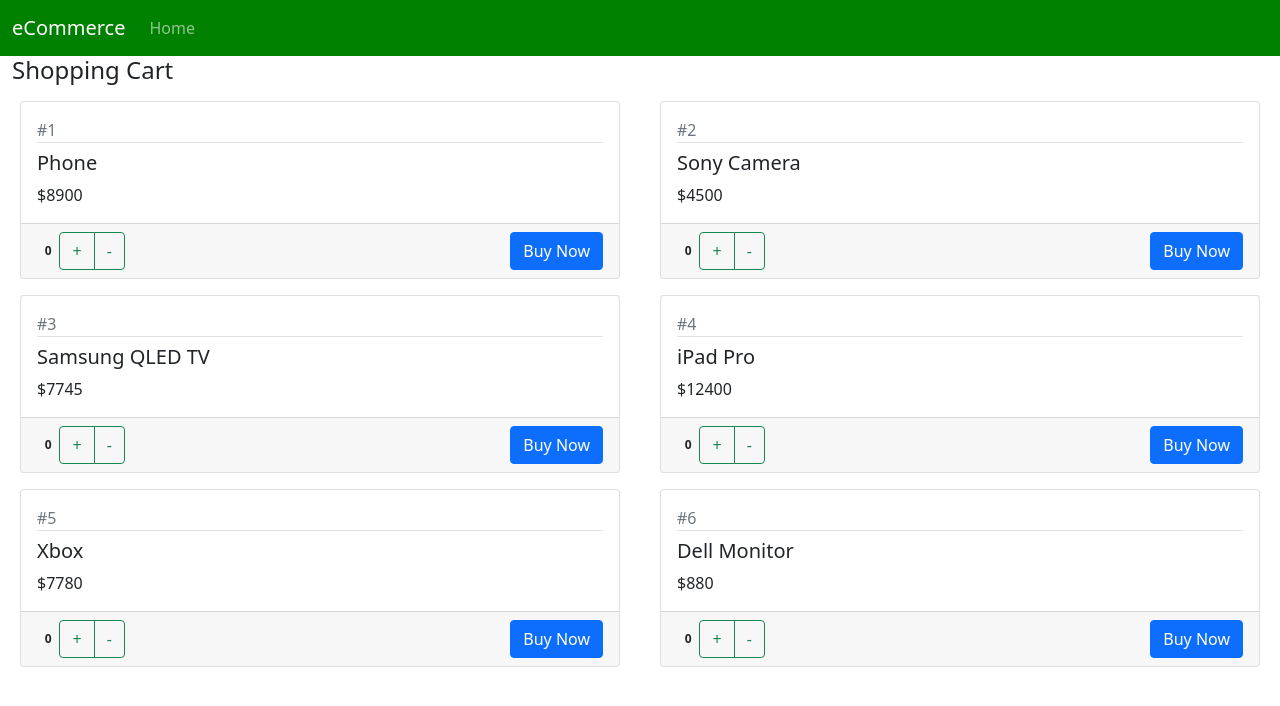
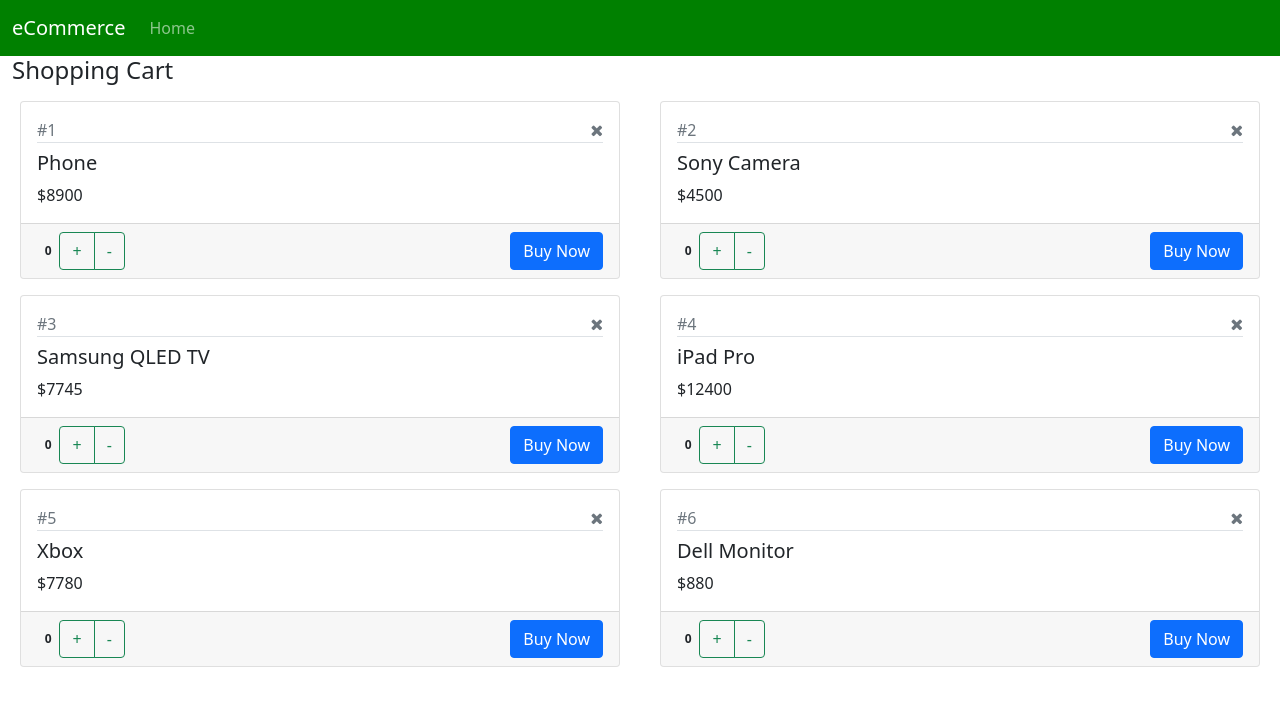
Before and after one commit to miriam-hidalgo/eccomerce-site, a React (Create React App) app: page / in a window 1280 px wide. Shown: the top 706 px of the page. Built offline with nearby package versions, Linux system fonts and the light colour scheme.

Commit message:
Added methods for increment-decrement-delete button functions

```diff
--- a/package.json
+++ b/package.json
@@ -7,6 +7,7 @@
     "@testing-library/react": "^12.1.4",
     "@testing-library/user-event": "^13.5.0",
     "bootstrap": "^5.1.3",
+    "font-awesome": "^4.7.0",
     "jquery": "^3.6.0",
     "popper.js": "^1.16.1",
     "react": "^17.0.2",
--- a/src/Product.jsx
+++ b/src/Product.jsx
@@ -10,7 +10,20 @@
       <div className="col-lg-6">
         <div className="card m-2">
           <div className="card-body">
-            <div className="text-muted">#{this.state.product.id}</div>
+            <div className="text-muted">
+              #{this.state.product.id}
+              {/* delete button starts */}
+              <span
+                className="pull-right hand-icon"
+                onClick={() => {
+                  this.props.onDelete(this.state.product);
+                }}
+              >
+                <i className="fa fa-times"></i>
+              </span>
+              {/* delete button ends */}
+            </div>
+
             <h5 className="pt-2 border-top">
               {this.state.product.productName}
             </h5>
@@ -27,21 +40,26 @@
               <div className="btn-group">
                 <button
                   className="btn btn-outline-success"
-                  onClick={this.props.onIncrement}
+                  onClick={() => {
+                    this.props.onIncrement(this.state.product, 10);
+                  }}
                 >
                   +
                 </button>
                 <button
                   className="btn btn-outline-success"
-                  onClick={this.props.onDecrement}
+                  onClick={() => {
+                    this.props.onDecrement(this.state.product, 0);
+                  }}
                 >
                   -
                 </button>
               </div>
             </div>
-            {/*  float-left ends here */}
+            {/*  float-start ends here */}
 
             <div className="float-end">{this.props.children}</div>
+            {/*  float-end ends here */}
           </div>
           {/* card-footer ends here  */}
         </div>
--- a/src/ShoppingCart.jsx
+++ b/src/ShoppingCart.jsx
@@ -2,7 +2,12 @@
 import Product from "./Product";
 
 export default class ShoppingCart extends Component {
-  state = {
+  constructor(props) {
+    console.log("constructor - ShoppingCart");
+
+    super(props);
+
+    this.state = {
       products: [
         { id: 1, productName: "Phone", price: 8900, quantity: 0 },
         { id: 2, productName: "Sony Camera", price: 4500, quantity: 0 },
@@ -12,8 +17,11 @@
         { id: 6, productName: "Dell Monitor", price: 880, quantity: 0 },
       ],
     };
+  }
 
   render() {
+    console.log("render - ShoppingCart");
+
     return (
       <div className="container-fluid">
         <h4>Shopping Cart</h4>
@@ -26,6 +34,7 @@
                 product={prod}
                 onIncrement={this.handleIncrement}
                 onDecrement={this.handleDecrement}
+                onDelete={this.handleDelete}
               >
                 <button className="btn btn-primary">Buy Now</button>
               </Product>
@@ -37,11 +46,49 @@
   }
   // render ends here
 
-  handleIncrement = () => {
-    console.log("handleIncrement");
+  componentDidMount = () => {
+    console.log("componentDidMount - ShoppingCart");
   };
 
-  handleDecrement = () => {
-    console.log("handleDecrement");
+  // executes when user clicks on + button
+  handleIncrement = (product, maxValue) => {
+    // get index of selected product
+    let allProducts = [...this.state.products];
+    let index = allProducts.indexOf(product);
+
+    if (allProducts[index].quantity < maxValue) {
+      allProducts[index].quantity++;
+
+      // update the state of current component (parent component)
+      this.setState({ products: allProducts });
+    }
+  };
+
+  // executes when user clicks on - button
+  handleDecrement = (product, minValue) => {
+    // get index of selected product
+    let allProducts = [...this.state.products];
+    let index = allProducts.indexOf(product);
+
+    if (allProducts[index].quantity > minValue) {
+      allProducts[index].quantity--;
+
+      // update the state of current component (parent component)
+      this.setState({ products: allProducts });
+    }
+  };
+
+  // executes when the user clicks on Delete (X) button in the Product component
+  handleDelete = (product) => {
+    let allProducts = [...this.state.products];
+    let index = allProducts.indexOf(product);
+
+    if (window.confirm("Are you sure you want to delete?")) {
+      // delete product based on index
+      allProducts.splice(index, 1);
+
+      // update the state of current component (parent component)
+      this.setState({ products: allProducts });
+    }
   };
 }
--- a/src/index.css
+++ b/src/index.css
@@ -15,3 +15,7 @@
   color: red;
   font-size: 25px;
 }
+
+.hand-icon {
+  cursor: pointer;
+}
--- a/src/index.js
+++ b/src/index.js
@@ -6,5 +6,6 @@
 import "bootstrap/dist/css/bootstrap.css";
 import App from "./App";
 import "./index.css";
+import "font-awesome/css/font-awesome.css";
 
 ReactDOM.render(<App />, document.getElementById("root"));
```
Also changed, not shown: 1 other file (tests, documents, lock files or other folders). Lines whose indentation alone changed are shown as unchanged.
